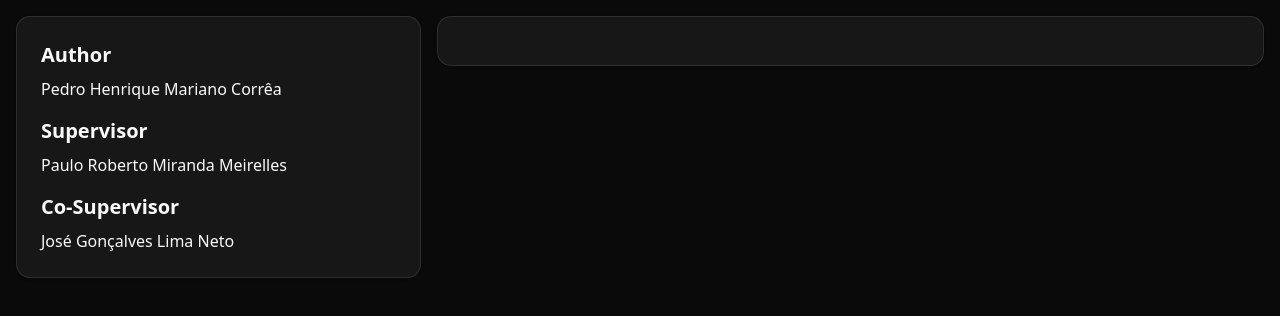
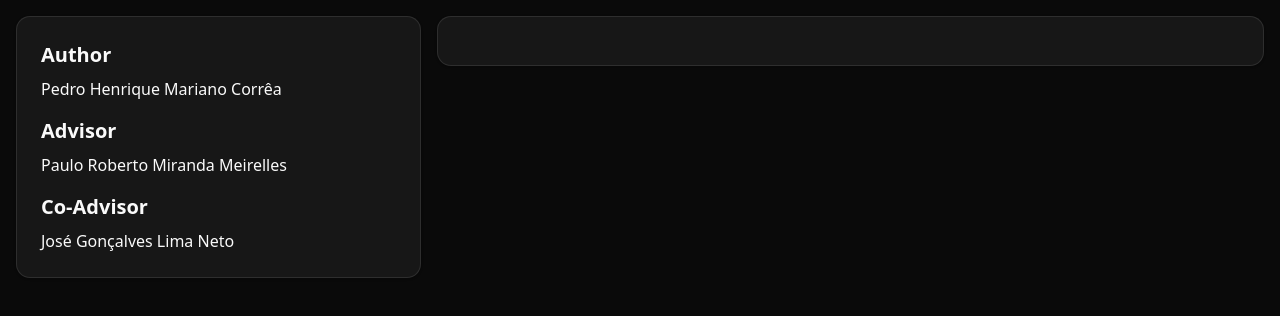
Before and after one commit to cmhpedro/cmhpedro.github.io, a React (Vite) app: page /#/tcc in a window 1280 px wide. Shown: the top 316 px of the page. Built offline with nearby package versions, Linux system fonts and the light colour scheme; no server answers.

Commit message:
chore: replace supervisor by advisor

```diff
--- a/src/components/ThesisInfo.tsx
+++ b/src/components/ThesisInfo.tsx
@@ -10,11 +10,11 @@ export function ThesisInfo({ ...props }: React.ComponentProps<'div'>) {
             <p>Pedro Henrique Mariano Corrêa</p>
           </div>
           <div>
-            <h3 className="mb-2 text-xl font-semibold">Supervisor</h3>
+            <h3 className="mb-2 text-xl font-semibold">Advisor</h3>
             <p>Paulo Roberto Miranda Meirelles</p>
           </div>
           <div>
-            <h3 className="mb-2 text-xl font-semibold">Co-Supervisor</h3>
+            <h3 className="mb-2 text-xl font-semibold">Co-Advisor</h3>
             <p>José Gonçalves Lima Neto</p>
           </div>
         </CardContent>
```
